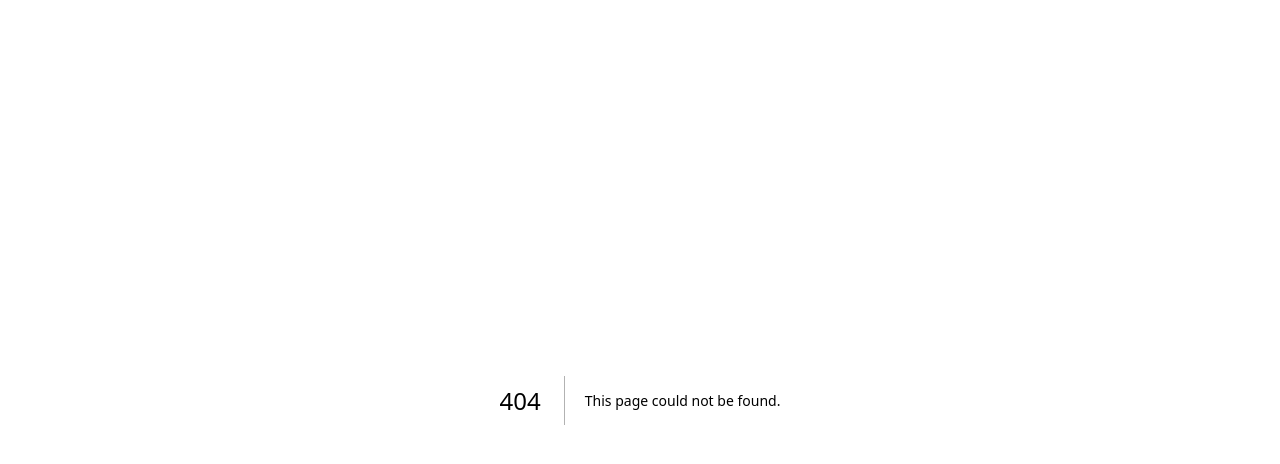
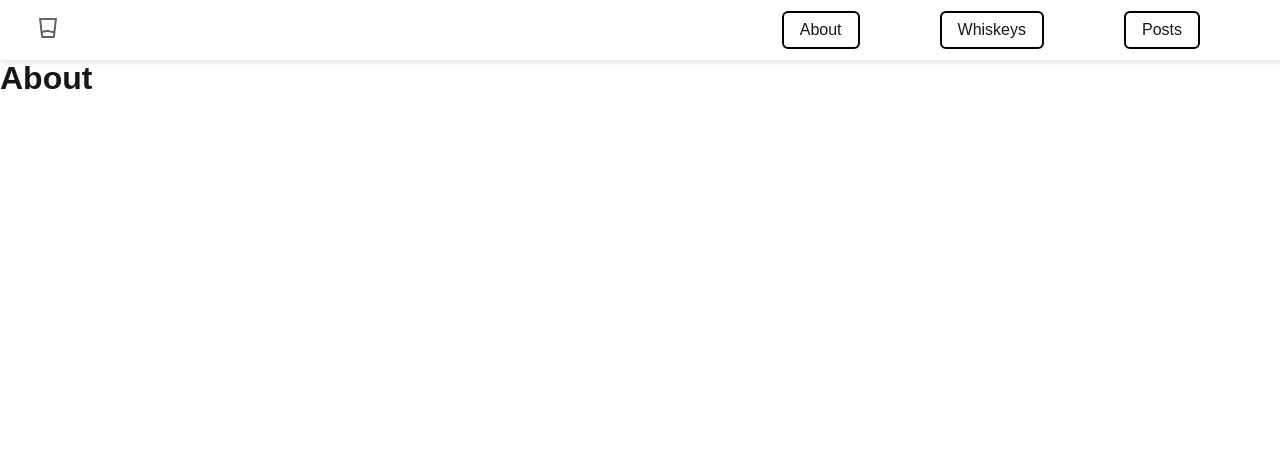
Before and after one commit to heppaat/firstNextJs, a Next.js app in the folder frontend/: page /about in a window 1280 px wide. Before the commit this address had no page. Shown: the top 464 px of the page. Built offline with nearby package versions, Linux system fonts and the light colour scheme.

Commit message:
routing to diff. pages and navbar started

```diff
--- /dev/null
+++ b/frontend/src/app/about/page.tsx
@@ -0,0 +1,7 @@
+export default function About() {
+  return (
+    <div>
+      <h1>About</h1>
+    </div>
+  );
+}
--- a/frontend/src/app/layout.tsx
+++ b/frontend/src/app/layout.tsx
@@ -1,6 +1,7 @@
 import type { Metadata } from "next";
 import localFont from "next/font/local";
 import "./globals.css";
+import Navbar from "../components/Navbar";
 
 const geistSans = localFont({
   src: "./fonts/GeistVF.woff",
@@ -26,6 +27,9 @@ export default function RootLayout({
   return (
     <html lang="en">
       <body className={`${geistSans.variable} ${geistMono.variable}`}>
+        <header>
+          <Navbar />
+        </header>
         {children}
       </body>
     </html>
--- /dev/null
+++ b/frontend/src/components/Navbar.module.css
@@ -0,0 +1,32 @@
+.nav {
+  box-shadow: 3px 3px 5px rgba(0, 0, 0, 0.1);
+}
+
+.nav ul {
+  width: 100%;
+  list-style: none;
+  display: flex;
+  justify-content: flex-end;
+}
+
+.nav li {
+  height: 60px;
+  display: flex;
+  align-items: center;
+  margin-right: 80px;
+}
+
+.nav li:first-child {
+  margin-right: auto;
+  margin-left: 20px;
+}
+
+.nav li a {
+  border: 2px solid black;
+  border-radius: 6px;
+  padding: 8px 16px;
+}
+
+.nav li:first-child a {
+  border: none;
+}
--- /dev/null
+++ b/frontend/src/components/Navbar.tsx
@@ -0,0 +1,26 @@
+import Link from "next/link";
+import Logo from "./icons/Logo";
+import classes from "./Navbar.module.css";
+
+export default function Navbar() {
+  return (
+    <nav className={classes.nav}>
+      <ul>
+        <li>
+          <Link href="/">
+            <Logo />
+          </Link>
+        </li>
+        <li>
+          <Link href="/about">About</Link>
+        </li>
+        <li>
+          <Link href="/whiskeys">Whiskeys</Link>
+        </li>
+        <li>
+          <Link href="/posts">Posts</Link>
+        </li>
+      </ul>
+    </nav>
+  );
+}
--- /dev/null
+++ b/frontend/src/components/icons/Logo.tsx
@@ -0,0 +1,13 @@
+export default function Logo() {
+  return (
+    <svg
+      xmlns="http://www.w3.org/2000/svg"
+      height="24px"
+      viewBox="0 -960 960 960"
+      width="24px"
+      fill="#5f6368"
+    >
+      <path d="M444-320q-47 0-91.5 11.5T267-275l13 115h400l13-120q-36 0-67-6t-84-21q-23-7-48-10t-50-3Zm-186-40q45-20 92-30t95-10q30 0 59.5 4t58.5 12q50 14 76.5 19t56.5 5h6l48-440H210l48 440Zm21 280q-31 0-53.5-20T200-151l-80-729h720l-80 729q-3 31-25.5 51T681-80H279Zm165-80h236-400 164Z" />
+    </svg>
+  );
+}
```
Also changed, not shown: frontend/src/app/posts/page.tsx (added, +7 -0 lines), frontend/src/app/whiskeys/page.tsx (added, +7 -0 lines).
